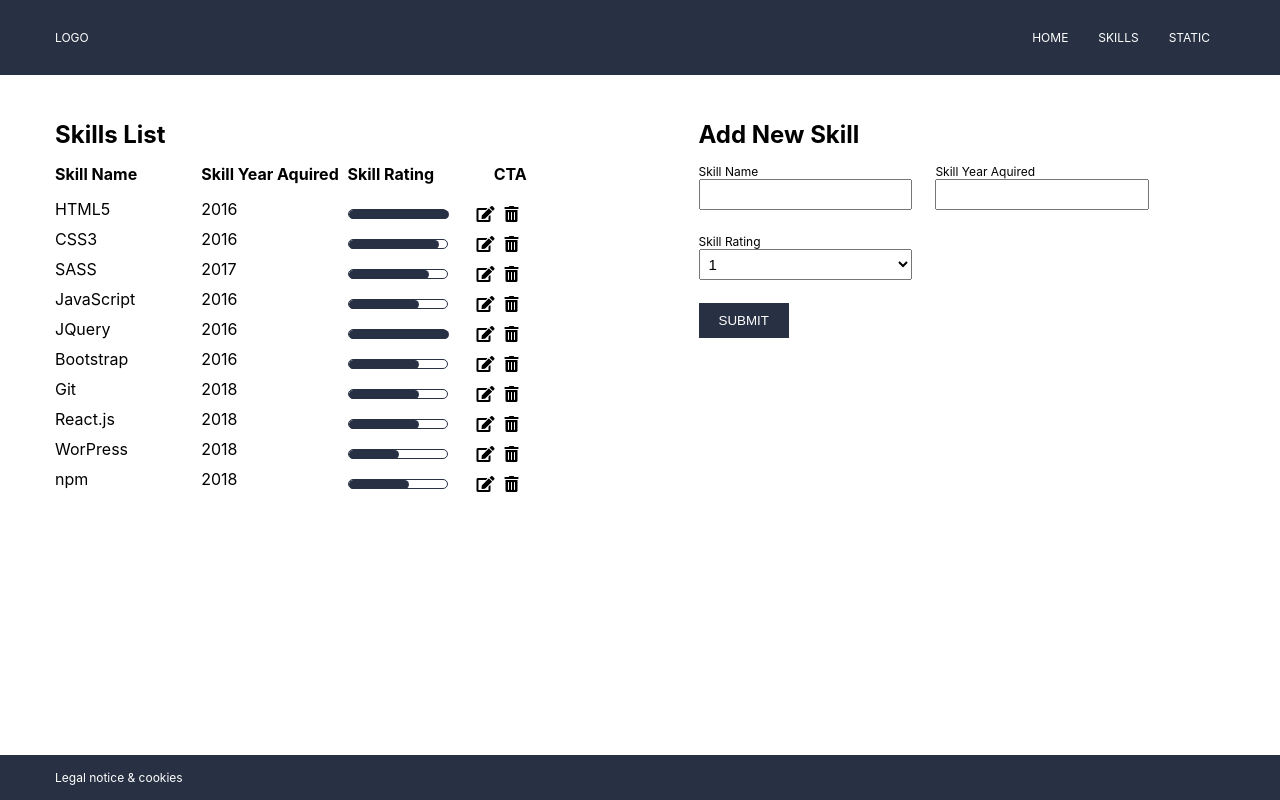
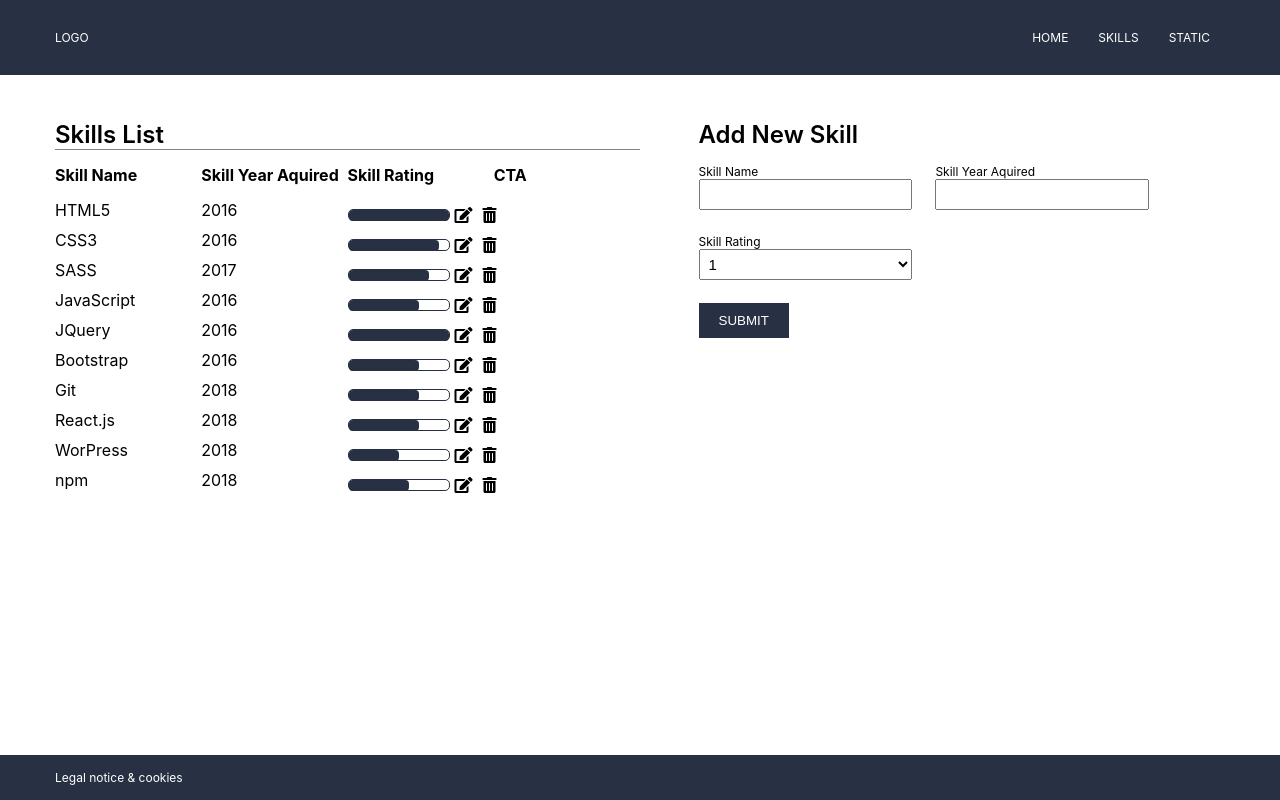
Before and after one commit to dunjamarc/candidate-skills, a React (Create React App) app: page /skills in a window 1280 px wide. Built offline with nearby package versions, Linux system fonts and the light colour scheme; data requests are answered from the project's data file.

Commit message:
Style contact section at home page

```diff
--- a/src/App/pages/HomePage/HomePage.js
+++ b/src/App/pages/HomePage/HomePage.js
@@ -67,9 +67,18 @@ class HomePage extends Component {
                 <div className="contact left">
                     <h3>Contact</h3>
                     <ul>
-                        <li>kristinamilenkovic@gmail.com</li>
-                        <li>https://www.linkedin.com/in/krismilenkovic/</li>
-                        <li>https://github.com/krismilenkovic/</li>
+                        <li>
+                            <i className="fas fa-envelope"></i>
+                            <a href="mailto:kristinamilenkovic@gmail.com">kristinamilenkovic@gmail.com</a>
+                        </li>
+                        <li>
+                            <i className="fab fa-linkedin"></i>
+                            <a target="_blank" href="https://www.linkedin.com/in/krismilenkovic/">linkedin.com/in/krismilenkovic/</a>
+                        </li>
+                        <li>
+                            <i className="fab fa-github-square"></i>
+                            <a target="_blank" href="https://github.com/krismilenkovic/">github.com/krismilenkovic/</a>
+                        </li>
                     </ul>
                 </div>
                 <div className="graph left">
--- a/src/App/pages/HomePage/SingleSkill.js
+++ b/src/App/pages/HomePage/SingleSkill.js
@@ -6,7 +6,7 @@ const SingleSkill = (props) => {
         <React.Fragment>
             <p>{props.value.name}</p>
             <p>{props.value.year}</p>
-            <div><span style={{width: props.value.rating * 10}}></span></div>
+            <div className="bar"><span style={{width: props.value.rating * 10}}></span></div>
         </React.Fragment>
     )
 }
--- a/src/style/css/style.css
+++ b/src/style/css/style.css
@@ -27,6 +27,9 @@
     float: right;
   }
 }
+.skills-list h2 {
+  border-bottom: 1px solid #7f838b;
+}
 .skills-list .skills-wrap .row {
   display: flex;
   align-items: center;
@@ -38,17 +41,18 @@
   width: 33%;
   margin-bottom: 10px;
 }
-.skills-list .skills-wrap .row div {
+.skills-list .skills-wrap .row .bar {
   width: 100px;
   height: 10px;
   border: 1px solid #283143;
   border-radius: 5px;
+  box-sizing: content-box;
 }
-.skills-list .skills-wrap .row div span {
+.skills-list .skills-wrap .row .bar span {
   display: block;
-  height: 9px;
+  height: 11px;
   background-color: #283143;
-  border-radius: 5px;
+  border-radius: 4px;
 }
 
 .basic-data {
@@ -64,10 +68,29 @@
   width: 50%;
   padding: 5%;
 }
+.basic-data .full-name h2 {
+  margin: 0;
+  font-weight: 700;
+}
 
 .contact {
   padding: 2% 5%;
   order: 2;
+}
+.contact li {
+  list-style-type: none;
+  padding: 3px 0;
+}
+.contact li i {
+  color: #7f838b;
+  margin-right: 20px;
+}
+.contact li a {
+  text-decoration: none;
+  color: #000;
+}
+.contact li a:hover {
+  color: #7f838b;
 }
 
 .graph {
@@ -229,6 +252,7 @@ img {
 
 h2 {
   margin: 30px 0 15px;
+  font-weight: 600;
 }
 
 header,
--- a/src/style/scss/_home.scss
+++ b/src/style/scss/_home.scss
@@ -24,6 +24,10 @@
         float: right;
     }
 
+    h2 {
+        border-bottom: 1px solid $gray;
+    }
+
     .skills-wrap {
 
         .row {
@@ -39,17 +43,18 @@
                 margin-bottom: 10px;
             }
 
-            div {
+            .bar {
                 width: 100px;
                 height: 10px;
                 border: 1px solid $navy;
                 border-radius: 5px;
+                box-sizing: content-box;
 
                 span {
                     display: block;
-                    height: 9px;
+                    height: 11px;
                     background-color: $navy;
-                    border-radius: 5px;
+                    border-radius: 4px;
                 }
             }
         }
@@ -68,11 +73,38 @@
         width: 50%;
         padding: 5%;
     }
+
+    .full-name {
+
+        h2 {
+            margin: 0;
+            font-weight: 700;
+        }
+    }
 }
 
 .contact {
     padding: 2% 5%;
     order: 2;
+
+    li {
+        list-style-type: none;
+        padding: 3px 0;
+
+        i {
+            color: $gray;
+            margin-right: 20px;
+        }
+
+        a {
+            text-decoration: none;
+            color: $black;
+
+            &:hover {
+                color: $gray;
+            }
+        }
+    }
 }
 
 .graph {
--- a/src/style/scss/style.scss
+++ b/src/style/scss/style.scss
@@ -1,5 +1,7 @@
 $white: #fff;
+$black: #000;
 $navy: #283143;
+$gray: #7f838b;
 $mobile: 425px;
 $tablet: 768px;
 
@@ -51,7 +53,8 @@ img {
 }
 
 h2 {
-    margin: 30px 0 15px;
+	margin: 30px 0 15px;
+	font-weight: 600;
 }
 
 header,
```
Also changed, not shown: 1 other file (tests, documents, lock files or other folders).
